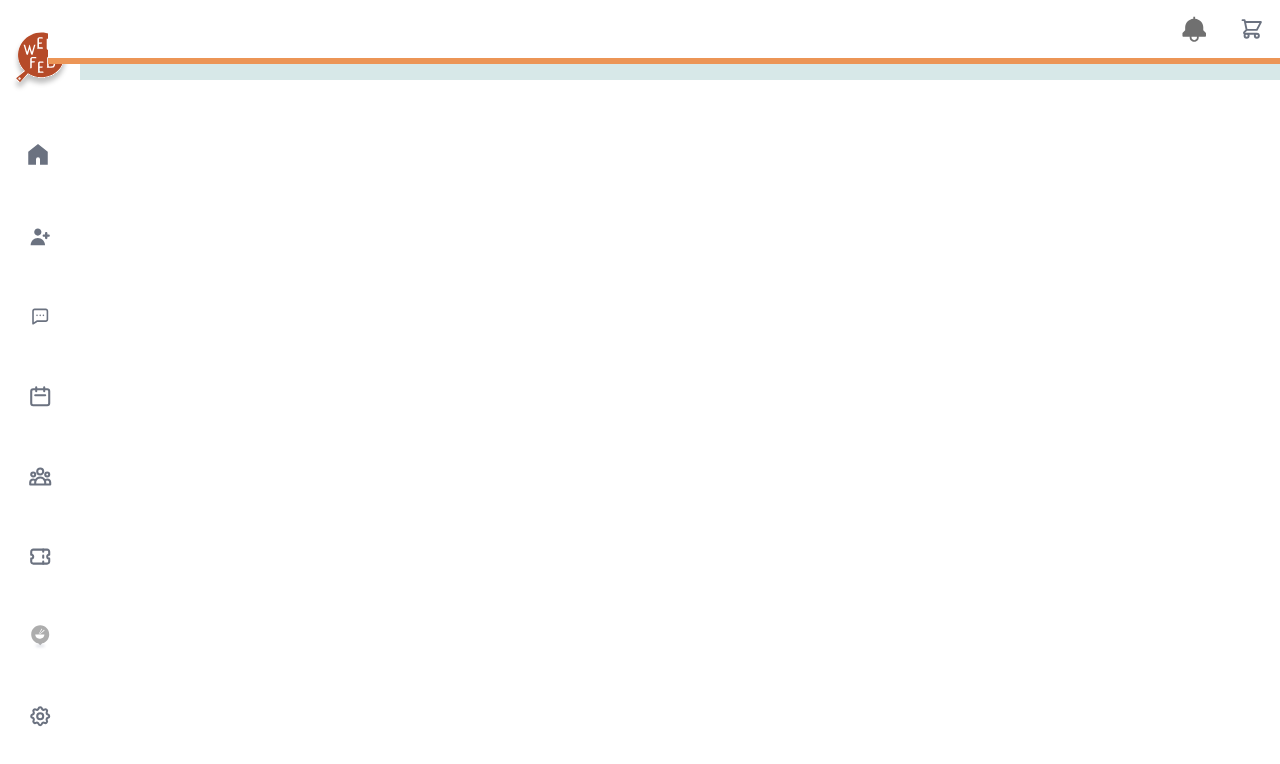
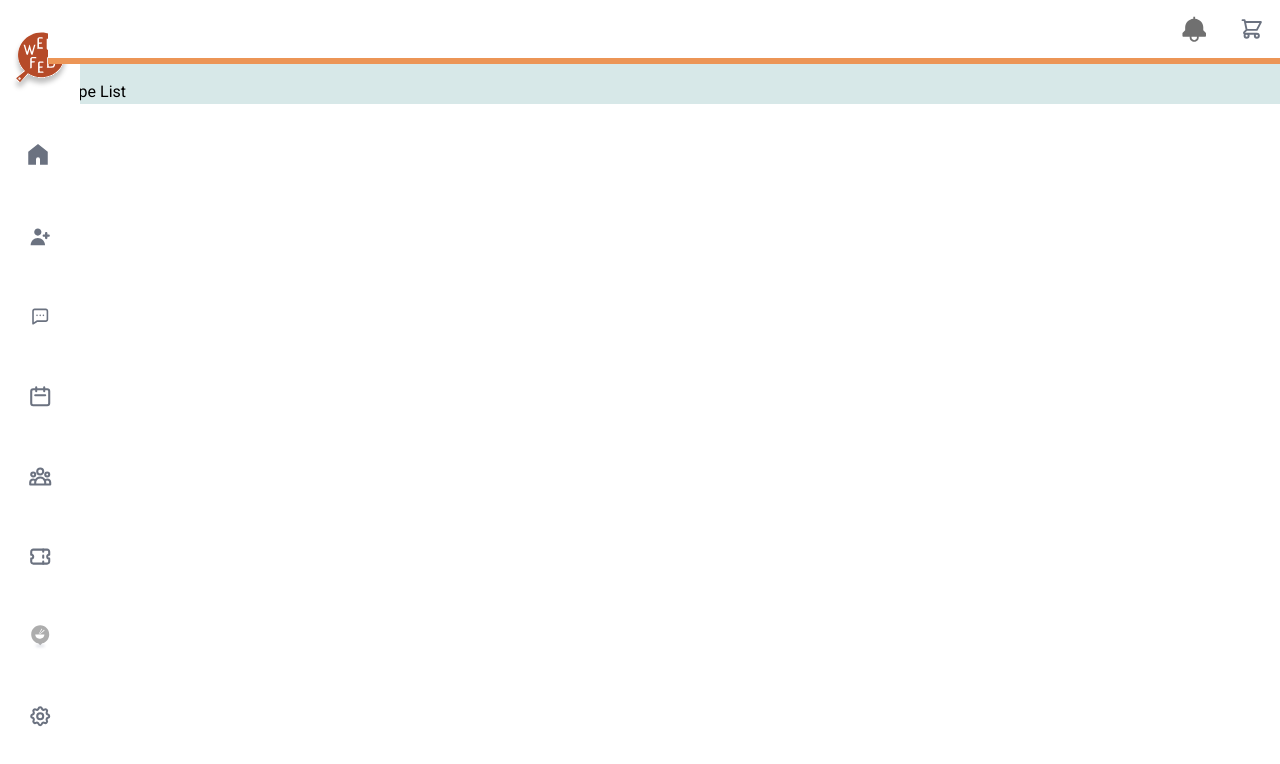
Before and after one commit to rithvikvelapati/WellFed, a Next.js app in the folder frontend/wellfed/: page /food-section/recipe-list in a window 1280 px wide. Shown: the top 764 px of the page. Built offline with nearby package versions, Linux system fonts and the light colour scheme.

Commit message:
test  initial commit

```diff
--- a/frontend/wellfed/src/app/food-section/recipe-list/page.tsx
+++ b/frontend/wellfed/src/app/food-section/recipe-list/page.tsx
@@ -4,7 +4,8 @@ import '@/app/globals.css'
 const RecipeList = () => {
   return (
     <div>
-
+      {/* This page doesn't do anything for now */}
+      <h1>Recipe List</h1>
     </div>
   )
 }
```
